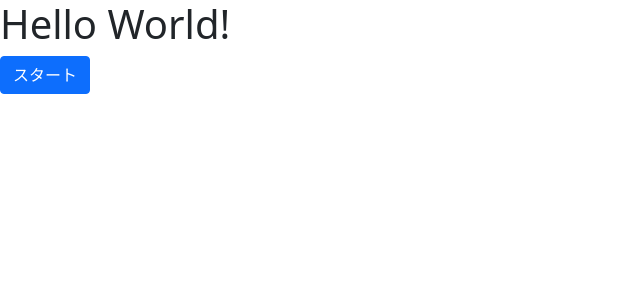
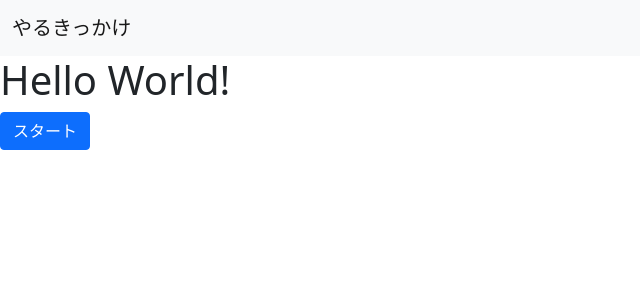
Before and after one commit to enpitut2022/Yaruki-kkake, a Django app: page /start in a window 1280 px wide. Shown: the top 300 px of the page, without its empty margins (0-640 px from the left). Run offline with Django 3.2, Linux system fonts and the light colour scheme.

Commit message:
ヘッダーを作る

```diff
--- a/iwaki_summer/yaruki_kkake/templates/yaruki_kkake/base.html
+++ b/iwaki_summer/yaruki_kkake/templates/yaruki_kkake/base.html
@@ -8,6 +8,13 @@
     <link href="https://cdn.jsdelivr.net/npm/bootstrap@5.0.2/dist/css/bootstrap.min.css" rel="stylesheet" integrity="sha384-EVSTQN3/azprG1Anm3QDgpJLIm9Nao0Yz1ztcQTwFspd3yD65VohhpuuCOmLASjC" crossorigin="anonymous">
   </head>
   <body>
+	<header>
+      <nav class="navbar navbar-expand-lg navbar-light bg-light">
+        <div class="container-fluid">
+          <a class="navbar-brand" href="{% url 'start' %}">やるきっかけ</a>
+        </div>
+      </nav>
+	</header>
     {% block content %}
     {% endblock %}
   </body>
```
